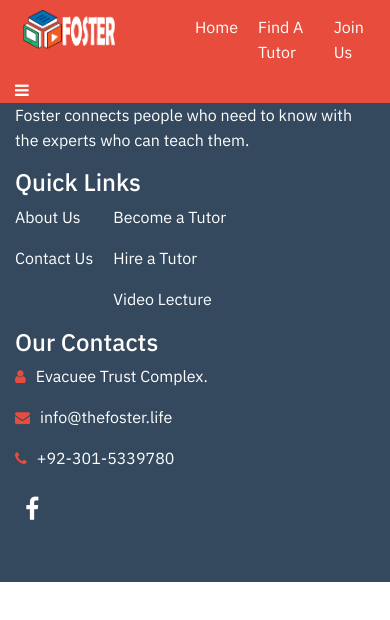
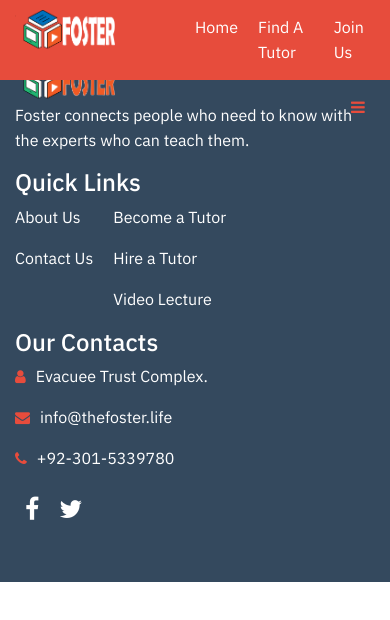
Before and after one commit to bilalmetla/foster-edu, a React (Create React App) app in the folder web-client1/: page /dashboard in a window 390 px wide. Shown: the top 620 px of the page. Built offline with nearby package versions, Linux system fonts and the light colour scheme; no server answers.

Commit message:
added dashboard responsive

```diff
--- a/web-client1/public/css/style.css
+++ b/web-client1/public/css/style.css
@@ -19,7 +19,8 @@ h1 {
 #header {
     background-color: #e74c3c;
     color: #fff;
-    /* height: 100px; */
+    height: 80px;
+
     /* padding-top: 50px; */
     z-index: 999;
 
@@ -250,11 +251,14 @@ h1 {
       font-size: 12px;
   }
   .sticky {
-    @media screen and (max-width: 480px) {
     position: fixed;
     top: 0;
     width: 100%
-    }
+    /* @media screen and (max-width: 480px) {
+    position: fixed;
+    top: 0;
+    width: 100%
+    } */
   }
 
   #register{
@@ -677,13 +681,19 @@ form label{
         padding-bottom: 100px;
         left: 0;
         top: 80px;
-        width: 100%; /* Full width */
+        width: 80%; /* Full width */
         height: 100%; /* Full height */
         overflow: auto; /* Enable scroll if needed */
 
     }
     .Navbar__Link-toggle {
         display:block!important;
+        color: #e74c3c;
+        z-index: 1100;
+        position: fixed;
+        left: 90%;
+        top: 70px;
+        right:20px
       }
 
 }
--- a/web-client1/src/components/DSExpertise.js
+++ b/web-client1/src/components/DSExpertise.js
@@ -137,7 +137,7 @@ function DSExpertise  (props){
 
                     <Form.Row>
 
-                    <Col md={8}>
+                    {/* <Col md={8}> */}
                         <Multiselect
                         options={props.grades} // Options to display in the dropdown
                         selectedValues={customer.teachingGrades} // Preselected value to persist in dropdown
@@ -148,7 +148,7 @@ function DSExpertise  (props){
                         onSelect={onGradeSelect} // Function will trigger on select event
                         onRemove={onGradeRemove} // Function will trigger on remove event
                         />
-                        </Col>
+                        {/* </Col> */}
 
                     </Form.Row>
 
--- a/web-client1/src/components/DSFeedBack.js
+++ b/web-client1/src/components/DSFeedBack.js
@@ -88,7 +88,7 @@ function DSFeedback  (props){
                               placeholder="Enter Your Feedback"
                               value={feedbackMessage}
                               rows={4}
-                              cols={50}
+                            //   cols={50}
 
                               onChange={event => {setfeedbackMessage(event.target.value)}}
                               >
--- a/web-client1/src/components/Footer.js
+++ b/web-client1/src/components/Footer.js
@@ -90,9 +90,9 @@ export default function Footer () {
                                 </i>
                                 </a>
 
-                                {/* <a target="_blank" href="">
+                                <a target="_blank" href="https://twitter.com/Foster38235316">
                                 <i className="fa fa-twitter"></i>
-                                </a> */}
+                                </a>
                         </div>
                       </Col>
                   </Row>
--- a/web-client1/src/components/Header.js
+++ b/web-client1/src/components/Header.js
@@ -11,7 +11,6 @@ export default function Header (){
 
   const [userid, setuserid] = useState('');
      const [enableLinks, setenableLinks] = useState(true);
-     const [ismenuopen, setismenuopen] = useState(false);
 
       useEffect(() => {
 
@@ -22,22 +21,14 @@ export default function Header (){
         if(pathname.includes('calling-route') || pathname.includes('calling') ){
           setenableLinks(false)
         }
+        // if(!window.location.pathname.includes('dashboard')){
+        //   if(!document.getElementById("dashboar-menu") ){
+        //     document.getElementById("dashboar-menu").classList.remove('toogleMenuShow');
+        //     document.getElementById("dashboar-menu").classList.add('toogleMenuHide');
+        //   }
+        // }
 
       }, []);
-
-      const changeMenuToggle = (event) => {
-       // let element = document.getElementsById('dashboard-menu')
-       if(!ismenuopen){
-        document.getElementById("dashboar-menu").classList.remove('toogleMenuHide');
-        document.getElementById("dashboar-menu").classList.add('toogleMenuShow');
-       }
-       if(ismenuopen){
-        document.getElementById("dashboar-menu").classList.remove('toogleMenuShow');
-        document.getElementById("dashboar-menu").classList.add('toogleMenuHide');
-       }
-
-        setismenuopen(!ismenuopen)
-       }
 
 
 
@@ -48,9 +39,7 @@ export default function Header (){
             <Col xs={4} md={3} sm={2}>
                 {/* <h1 id="logo"> Foster </h1> */}
                 <img className="logo" src="/header_logo.png" alt="Foster" />
-                <div class="Navbar__Link Navbar__Link-toggle">
-                <i class="fa fa-bars" onClick={changeMenuToggle}></i>
-              </div>
+
             </Col>
             {enableLinks &&
               <Col xs={8} md={8} sm={8}>
--- a/web-client1/src/components/RatingStars.js
+++ b/web-client1/src/components/RatingStars.js
@@ -92,7 +92,7 @@ RatingStars.rating = function({children, ...restProps}){
 RatingStars.messageBox = function({children, ...restProps}){
     return <span style={{display: 'block'}}>
         {/* <label>Message</label> */}
-        <textarea {...restProps} />
+        <textarea {...restProps}  style={{width:'100%'}}/>
     </span>
 
 }
--- a/web-client1/src/pages/Dashboard.js
+++ b/web-client1/src/pages/Dashboard.js
@@ -1,26 +1,37 @@
-import React from "react";
+import React, {useState} from "react";
 import { Container, Row, Col, Accordion, Card } from 'react-bootstrap';
 import {  DSHeader, DSMenu, DSContent} from "./../components";
 
 
-export default class Dashboard extends React.Component {
+export default function Dashboard () {
 
-  render(){
+  const changeMenuToggle = (event) => {
+
+      if(document.getElementById("dashboar-menu").classList.value.split(' ').includes('toogleMenuShow') ){
+        document.getElementById("dashboar-menu").classList.remove('toogleMenuShow');
+        document.getElementById("dashboar-menu").classList.add('toogleMenuHide');
+      }else{
+          document.getElementById("dashboar-menu").classList.remove('toogleMenuHide');
+          document.getElementById("dashboar-menu").classList.add('toogleMenuShow');
+      }
+    }
+
+
     return (
 
       <div id="dashboard">
-          {/* <DSHeader /> */}
-          {/* <div style={{display:'flex', marginTop:'47px'}}>
-          <DSMenu />
-          <DSContent />
-          </div> */}
 
           <Container>
+
                 <Row>
+
                     <Col md={{span:3}} >
                     <DSMenu  className="toogleMenuHide dashboar-menu" />
                     </Col>
                     <Col md={{span:9}}>
+                    <div  className="Navbar__Link Navbar__Link-toggle float-right">
+                    <i class="fa fa-bars" onClick={changeMenuToggle} ></i>
+                  </div>
                     <DSContent />
                     </Col>
                 </Row>
@@ -31,5 +42,5 @@ export default class Dashboard extends React.Component {
 
       </div>
       )
-    }
+
 }
--- a/web-client1/src/pages/ViewProfile.js
+++ b/web-client1/src/pages/ViewProfile.js
@@ -325,7 +325,7 @@ export default function ViewProfile (props){
                               placeholder="Enter Your Feedback"
                               value={feedbackMessage}
                               rows={4}
-                              cols={50}
+                            //   cols={50}
                               onChange={event => {setfeedbackMessage(event.target.value)}}
                               >
                               </RatingStars.messageBox >
@@ -377,7 +377,7 @@ export default function ViewProfile (props){
 
                     </Col>
                         <Col md={{span: 4}}>
-                        <Card style={{ width: '18rem', marginTop:'70px' }} className="sticky">
+                        <Card style={{ width: '18rem', marginTop:'70px' }} className="">
                         <Card.Header style={{background:'#e74c3c', color:'#fff'}}>Fees Rs{tutor.fees}/{tutor.feesPer}</Card.Header>
                             <Card.Body>
 
--- a/web-client1/src/pages/views/ContactUs.js
+++ b/web-client1/src/pages/views/ContactUs.js
@@ -111,9 +111,9 @@ function ContactUs (props){
                                 <i className="fa fa-facebook"></i>
                                 </a>
 
-                                {/* <a target="_blank" href="">
+                                <a target="_blank" href="https://twitter.com/Foster38235316">
                                 <i className="fa fa-twitter"></i>
-                                </a> */}
+                                </a>
                         </div>
                 </Col>
 
```
Also changed, not shown: web-client1/src/components/DSChatBox.js (+4 -4 lines), 1 other file (tests, documents, lock files or other folders).
